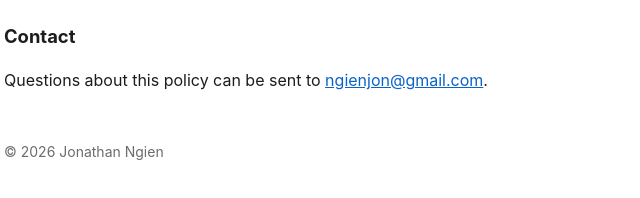
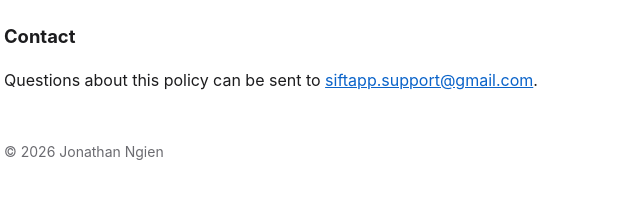
Before and after one commit to jonzyyyy/expense-tracker-site, a plain HTML site: page privacy.html in a window 1280 px wide. Shown: the part 1995-2193 px from the top of the page, 300-940 px from the left. Drawn offline with Linux system fonts and the light colour scheme.

Commit message:
Rename to Sift and switch to dedicated support email

```diff
--- a/privacy.html
+++ b/privacy.html
@@ -106,7 +106,7 @@
 
   <h2>Contact</h2>
   <p>Questions about this policy can be sent to
-     <a href="mailto:ngienjon@gmail.com">ngienjon@gmail.com</a>.</p>
+     <a href="mailto:siftapp.support@gmail.com">siftapp.support@gmail.com</a>.</p>
 
   <footer>© 2026 Jonathan Ngien</footer>
 </body>
```
Also changed, not shown: support.html (+1 -1 lines).
